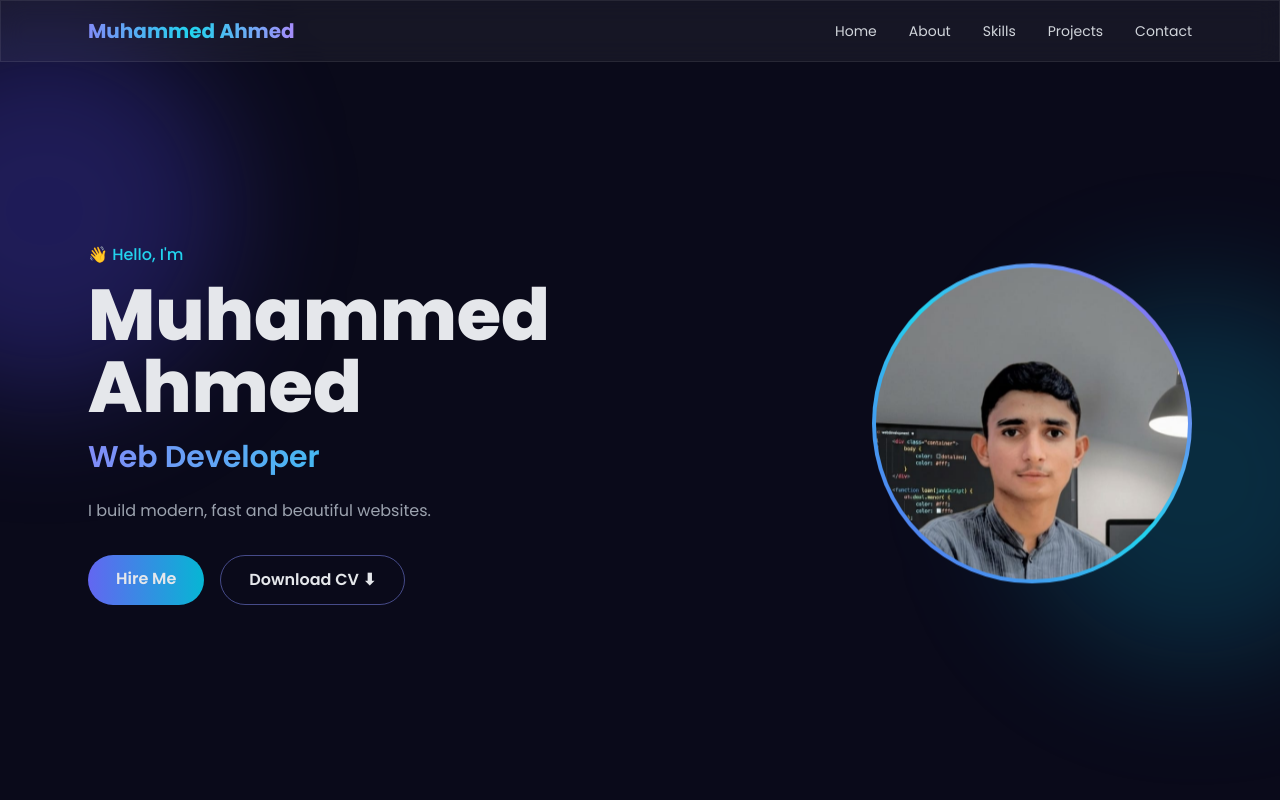
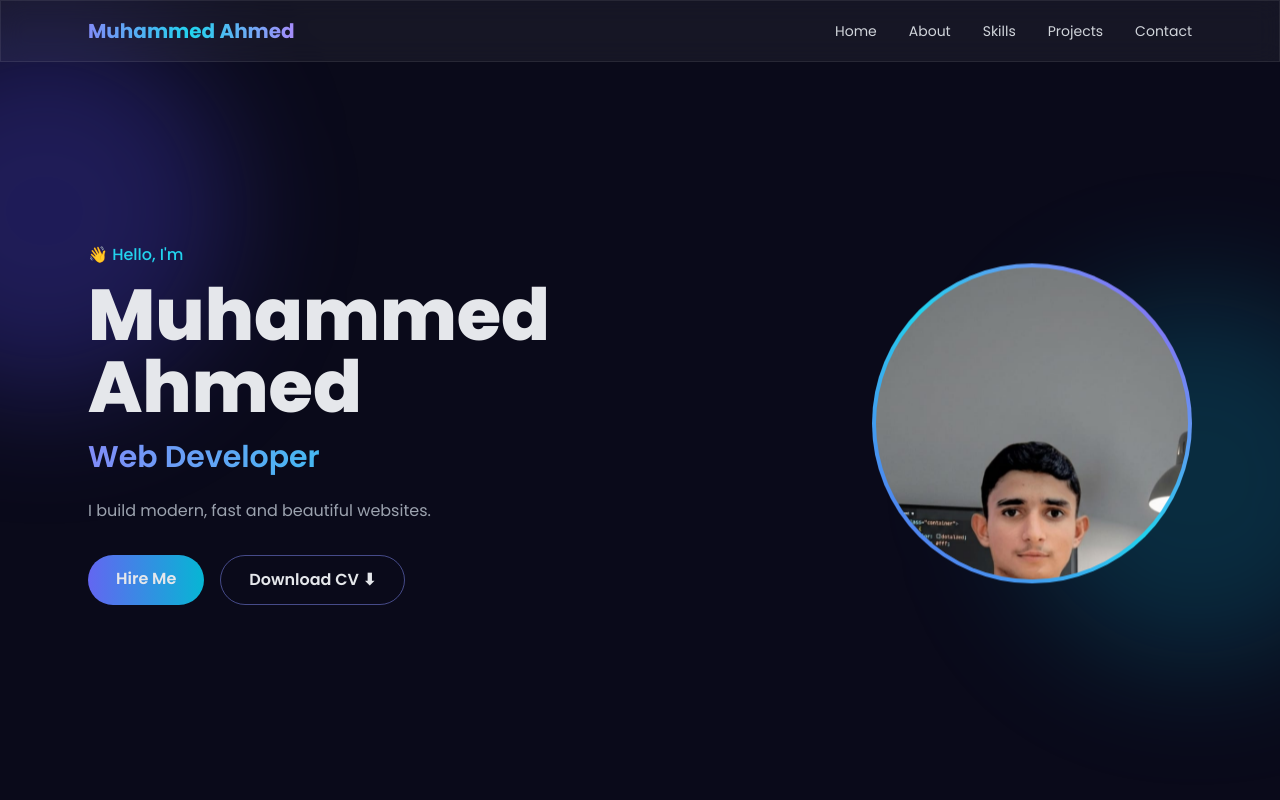
Before and after one commit to hoorkaimi786-lab/M.AHMED-PROFILO, a Next.js app: page / in a window 1280 px wide. Shown: the top 800 px of the page. Built offline with nearby package versions, Linux system fonts and the light colour scheme.

Commit message:
Move profile picture focus to top of image

```diff
--- a/app/page.jsx
+++ b/app/page.jsx
@@ -418,7 +418,7 @@ export default function Home() {
               width={320}
               height={320}
               priority
-              className="w-full h-full object-cover object-[center_20%] rounded-full"
+              className="w-full h-full object-cover object-top rounded-full"
             />
           </div>
         </div>
```
